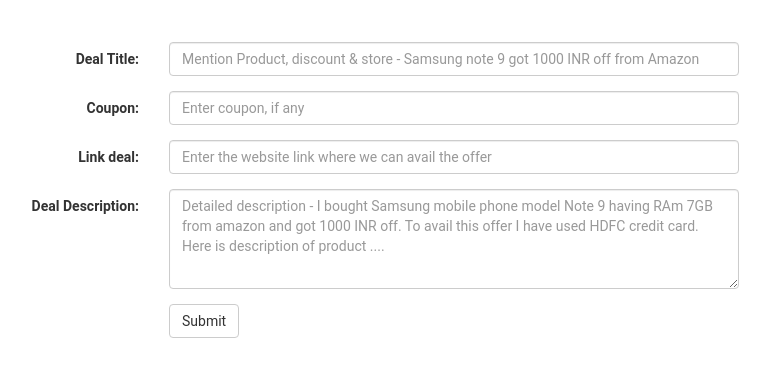
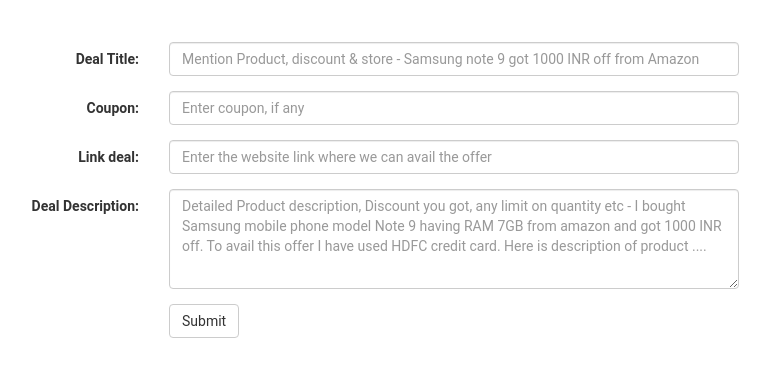
Before and after one commit to 0xvoila/letsshare, a PHP site: page /submit-deal-form.html in a window 1280 px wide. Shown: the part 175-552 px from the top of the page, without its empty margins (86-856 px from the left). Run offline with PHP 8.4, Linux system fonts and the light colour scheme; some libraries are stand-ins or nearby versions.

Commit message:
Made Deal submit form more descriptive.

```diff
--- a/index.php
+++ b/index.php
@@ -87,7 +87,7 @@
       <div class="col-sm-6">
         <div>
           <h1 style="text-align:center">Community of Offers & Discounts</h1>
-          <h2 style="text-align:center">Real Deals by Real People </h2>
+          <h2 style="text-align:center">Real Discounts by Real People </h2>
         </div>
       </div>
   </div>
--- a/submit-deal-form.html
+++ b/submit-deal-form.html
@@ -66,7 +66,7 @@
                     <div class="form-group">
                         <label class="control-label col-sm-2" >Deal Description:</label>
                         <div class="col-sm-6">
-                            <textarea type="text" class="form-control" id="deal-description" name="deal-description" placeholder="Detailed description - I bought Samsung mobile phone model Note 9 having RAm 7GB from amazon and got 1000 INR off. To avail this offer I have used HDFC credit card. Here is description of product ...." style = "height:100px;"></textarea>
+                            <textarea type="text" class="form-control" id="deal-description" name="deal-description" placeholder="Detailed Product description, Discount you got, any limit on quantity etc - I bought Samsung mobile phone model Note 9 having RAM 7GB from amazon and got 1000 INR off. To avail this offer I have used HDFC credit card. Here is description of product ...." style = "height:100px;"></textarea>
                         </div>
                     </div>
                     <div class="form-group">
```
